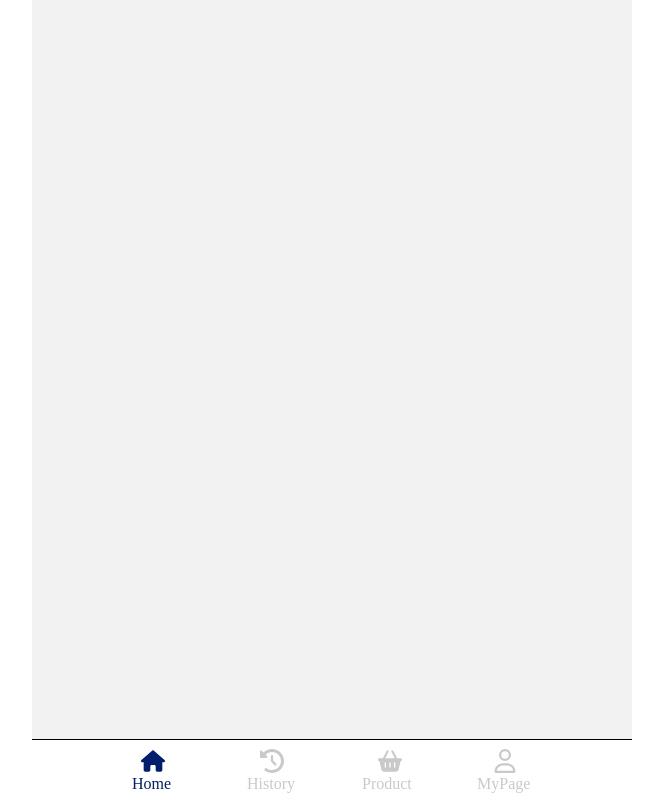
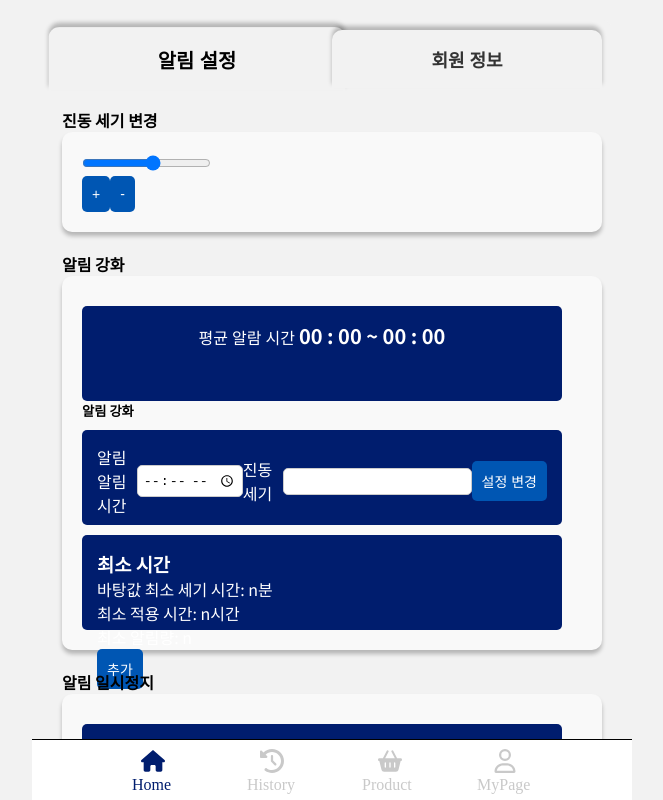
Before and after one commit to bongbong1234/bareumi, a React (Create React App) app in the folder front/: page /my-page in a window 1280 px wide. Shown: the whole page, without its empty margins (308-971 px from the left). Built offline with nearby package versions, Linux system fonts and the light colour scheme; a web font is replaced by a local one.

Commit message:
마이페이지 작업중 20% - 송건창

```diff
--- a/front/src/App.js
+++ b/front/src/App.js
@@ -2,14 +2,16 @@ import { Route, Routes } from 'react-router-dom';
 import './App.css';
 import Navigation from './compnents/navi/Navigation';
 import Main from './compnents/main/Main';
+import MyPage from './compnents/mypage/MyPage';
 
 function App() {
   // 테스트중
+
   return (
     <div className="mobile-container">
         <Routes>
           <Route path="/" element={<Main/>}></Route>
-          <Route path="/my-page"></Route>
+          <Route path="/my-page" element={<MyPage/>}></Route>
           <Route path="/history"></Route>
           <Route path="/product"></Route>
         </Routes>
--- /dev/null
+++ b/front/src/compnents/mypage/MyPage.jsx
@@ -0,0 +1,90 @@
+import React, { useState } from "react";
+import "./mypage.css";
+
+function MyPage() {
+  const [activeTab, setActiveTab] = useState("alertSettings");
+
+
+  return (
+    <div className="mypage-container">
+      {/* 상단 탭 네비게이션 */}
+      <div className="tabs">
+        <button
+          className={activeTab === "alertSettings" ? "active" : ""}
+          onClick={() => setActiveTab("alertSettings")}
+        >
+          알림 설정
+        </button>
+        <button
+          className={activeTab === "userInfo" ? "active" : ""}
+          onClick={() => setActiveTab("userInfo")}
+        >
+          회원 정보
+        </button>
+      </div>
+
+      {/* 탭 내용 */}
+      <div className="tab-content">
+        {activeTab === "alertSettings" && (
+          <div>
+            {/* 진동 세기 변경 */}
+            <h4>진동 세기 변경</h4>
+            <div className="box">
+              <div className="vibration-control">
+                <input type="range" min="1" max="10" className="slider" />
+                <div className="buttons">
+                  <button className="btn">+</button>
+                  <button className="btn">-</button>
+                </div>
+              </div>
+            </div>
+
+            {/* 알림 강화 */}
+            <h4>알림 강화</h4>
+            <div className="box">
+              <div className="sub-box1">
+                <p>평균 알람 시간 <span>00 : 00 ~ 00 : 00</span></p>
+              </div>
+              <h5>알림 강화</h5>
+              <div className="sub-box">
+                <div className="row">
+                  <label>알림 알림 시간</label>
+                  <input type="time" />
+                  <label>진동 세기</label>
+                  <input type="number" />
+                  <button className="btn">설정 변경</button>
+                </div>
+              </div>
+              <div className="sub-box">
+                <h3>최소 시간</h3>
+                <p>바탕값 최소 세기 시간: n분</p>
+                <p>최소 적용 시간: n시간</p>
+                <p>최소 알림량: n</p>
+                <button className="btn">추가</button>
+              </div>
+            </div>
+
+            {/* 알림 일시정지 */}
+            <h4>알림 일시정지</h4>
+            <div className="box">
+              <div className="sub-box">
+                <h3>일시 정지 시간</h3>
+                <p>00:00 ~ 00:00</p>
+                <button className="btn">설정 변경</button>
+              </div>
+            </div>
+          </div>
+        )}
+
+        {activeTab === "userInfo" && (
+          <div>
+            <h2>회원 정보</h2>
+            <p>회원 정보 내용을 여기에 작성하세요.</p>
+          </div>
+        )}
+      </div>
+    </div>
+  );
+}
+
+export default MyPage;
--- /dev/null
+++ b/front/src/compnents/mypage/mypage.css
@@ -0,0 +1,133 @@
+@import url('https://fonts.googleapis.com/css2?family=Noto+Sans+KR:wght@400;700&display=swap');
+
+body {
+    font-family: 'Noto Sans KR';
+    margin: 0;
+    padding: 0;
+    background-color: #f2f2f2;
+}
+
+.mypage-container {
+    width: 90%;
+    max-width: 600px;
+    margin: 20px auto;
+    padding: 10px;
+    background-color: #f2f2f2;
+    border-radius: 10px;
+}
+
+/* 탭 네비게이션 스타일 */
+.tabs {
+    display: flex;
+    justify-content: space-around;
+    margin-bottom: 20px;
+}
+
+.tabs button {
+    flex: 1;
+    padding: 15px 0;
+    border: 1px solid transparent;
+    background: #f2f2f2;
+    font-size: 18px;
+    font-weight: bold;
+    color: #333;
+    cursor: pointer;
+    position: relative;
+    transition: all 0.3s ease;
+    border-radius: 10px 10px 0 0;
+    box-shadow: 0px -4px 4px 0px rgba(0, 0, 0, 0.25);
+}
+
+.tabs button.active {
+    color: #000000;
+    transform: scale(1.1);
+    /* 클릭 시 확대 효과 */
+    font-size: 18px;
+    /* 글씨 크기 조정 */
+}
+
+/* 박스 스타일 */
+.box {
+    background-color: #f9f9f9;
+    border-radius: 10px;
+    padding: 20px;
+    margin-bottom: 20px;
+    box-shadow: 0px 4px 4px 0px rgba(0, 0, 0, 0.25);
+}
+
+.box h2 {
+    font-size: 18px;
+    color: #333;
+    margin-bottom: 10px;
+}
+
+.sub-box {
+    background-color: #001d6e;
+    width: 90%;
+    height: 65px;
+    color: white;
+    border-radius: 5px;
+    padding: 15px;
+    margin-top: 10px;
+}
+
+.sub-box1 {
+    background-color: #001d6e;
+    width: 90%;
+    height: 65px;
+    color: white;
+    border-radius: 5px;
+    padding: 15px;
+    margin-top: 10px;
+}
+
+.sub-box1 p {
+    color: #FFF;
+    text-align: center;
+    font-size: 16px;
+    font-style: normal;
+    font-weight: 500;
+    line-height: normal;
+}
+
+.sub-box1 p>span {
+    color: #FFF;
+    text-align: center;
+    font-family: "Noto Sans KR";
+    font-size: 20px;
+    font-style: normal;
+    font-weight: 700;
+    line-height: normal;
+}
+
+.row {
+    display: flex;
+    justify-content: space-between;
+    align-items: center;
+}
+
+.row label {
+    flex: 1;
+    margin-right: 10px;
+}
+
+.row input {
+    flex: 2;
+    padding: 5px;
+    border: 1px solid #ccc;
+    border-radius: 5px;
+}
+
+.btn {
+    background-color: #0056b3;
+    color: white;
+    border: none;
+    border-radius: 5px;
+    padding: 10px;
+    cursor: pointer;
+    font-size: 14px;
+}
+
+.btn:hover {
+    background-color: #003d8b;
+}
```
